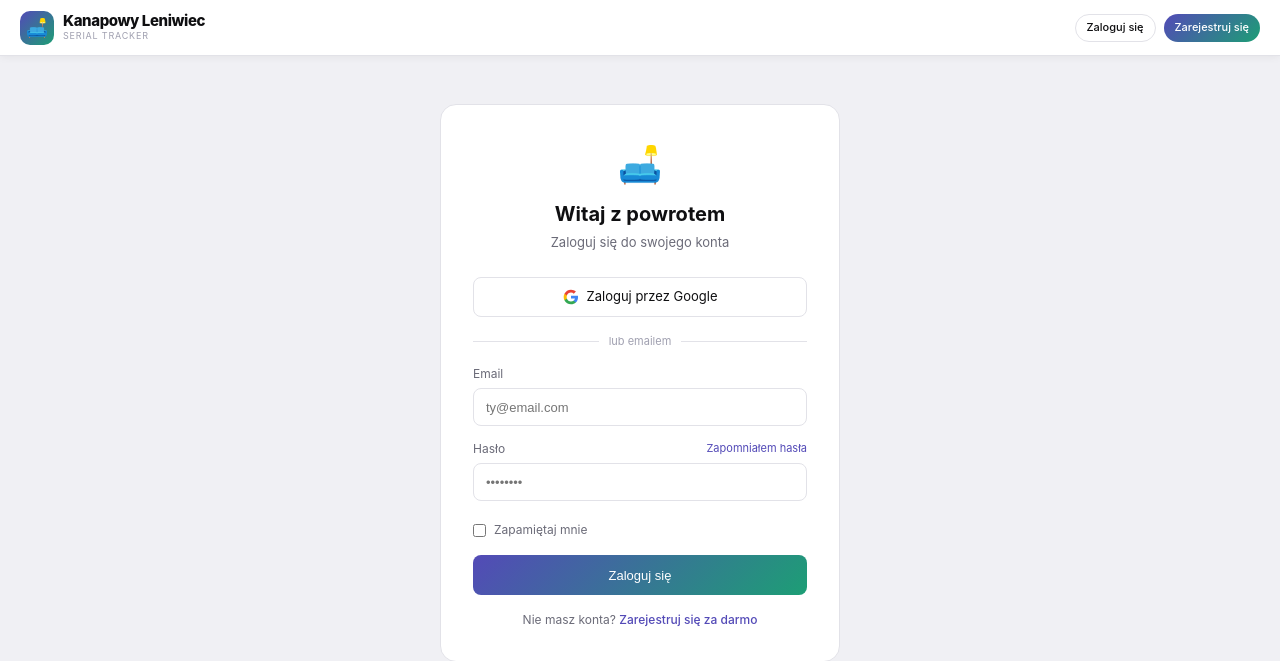
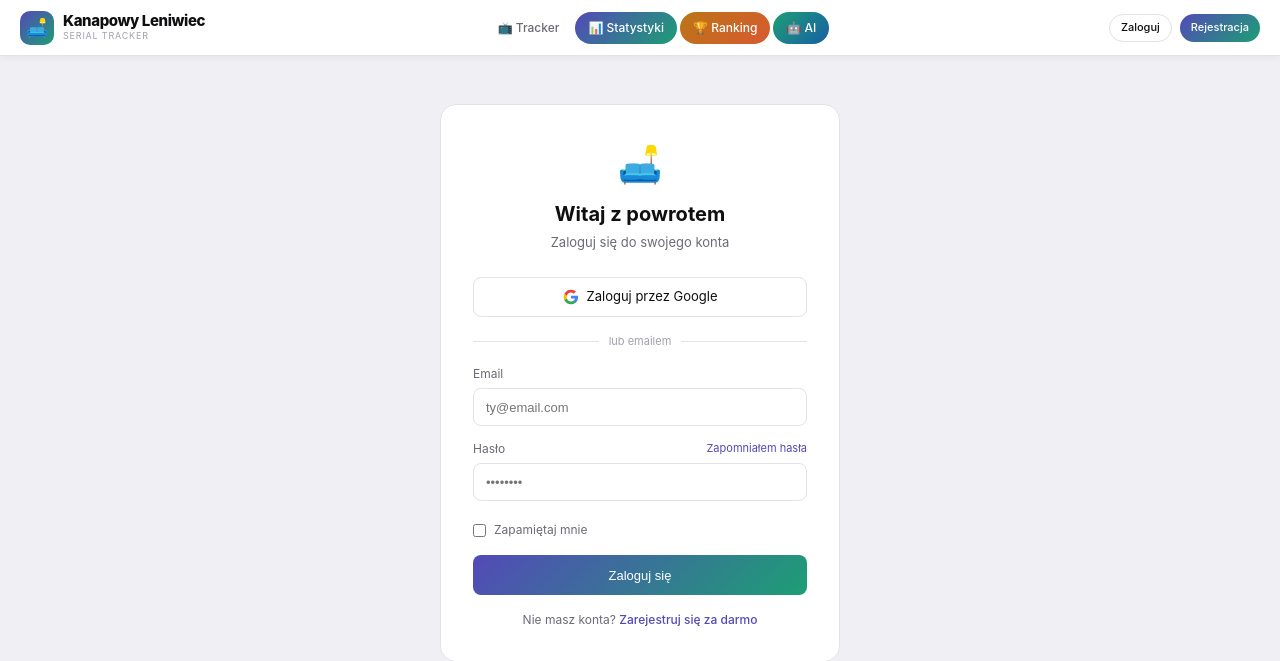
Before and after one commit to MarcinCeg/kanapowiec-v2, a Flask app: page /auth/login in a window 1280 px wide. Shown: the top 661 px of the page. Run offline with Flask 3, Linux system fonts and the light colour scheme.

Commit message:
Update base.html

```diff
--- a/templates/base.html
+++ b/templates/base.html
@@ -359,14 +359,15 @@ main{max-width:1100px;margin:0 auto;padding:16px 20px}
     </div>
   </a>
 
-  {% if current_user.is_authenticated %}
   <div class="nav-center">
     <a href="/app" class="nav-tab tracker-tab {% if request.endpoint == 'main.index' %}active{% endif %}">📺 Tracker</a>
     <a href="/stats" class="nav-tab stats-tab {% if request.endpoint == 'main.stats' %}active{% endif %}">📊 Statystyki</a>
     <a href="/ranking" class="nav-tab ranking-tab {% if request.endpoint == 'main.ranking' %}active{% endif %}">🏆 Ranking</a>
     <a href="/ai" class="nav-tab ai-tab {% if request.endpoint == 'main.ai_page' %}active{% endif %}">🤖 AI</a>
   </div>
+
   <div class="nav-right">
+    {% if current_user.is_authenticated %}
     <a href="/settings" class="nav-user-pill">
       <div class="nav-avatar" style="background:{{ current_user.avatar_color }}">{{ current_user.initials }}</div>
       <div class="nav-user-info">
@@ -377,6 +378,10 @@ main{max-width:1100px;margin:0 auto;padding:16px 20px}
         <div class="nav-rank">{{ current_user.active_title.ico }} {{ current_user.active_title.name }}</div>
       </div>
     </a>
+    {% else %}
+    <a href="/auth/login" class="btn btn-sm">Zaloguj</a>
+    <a href="/auth/register" class="btn btn-sm btn-primary">Rejestracja</a>
+    {% endif %}
     <button class="hamburger" id="hamburgerBtn" onclick="toggleDrawer()"><span></span><span></span><span></span></button>
   </div>
 
@@ -387,20 +392,17 @@ main{max-width:1100px;margin:0 auto;padding:16px 20px}
     <a href="/ranking" class="drawer-tab ranking-tab" onclick="closeDrawer()">🏆 Ranking</a>
     <a href="/ai" class="drawer-tab ai-tab" onclick="closeDrawer()">🤖 AI</a>
     <div class="drawer-divider"></div>
+    {% if current_user.is_authenticated %}
     <a href="/settings" class="drawer-tab" onclick="closeDrawer()">⚙️ Ustawienia</a>
     <a href="/auth/logout" class="drawer-tab" onclick="closeDrawer()">🚪 Wyloguj</a>
+    {% else %}
+    <a href="/auth/login" class="drawer-tab" onclick="closeDrawer()">🔑 Zaloguj się</a>
+    <a href="/auth/register" class="drawer-tab btn-primary" style="background:linear-gradient(135deg,var(--purple),var(--teal));color:#fff" onclick="closeDrawer()">🚀 Zarejestruj się</a>
+    {% endif %}
   </div>
-
-  {% else %}
-  <div class="nav-right">
-    <a href="/auth/login" class="btn btn-sm">Zaloguj się</a>
-    <a href="/auth/register" class="btn btn-sm btn-primary">Zarejestruj się</a>
-  </div>
-  {% endif %}
 </nav>
 
 {# ── BOTTOM NAV (mobile, tylko zalogowani) ── #}
-{% if current_user.is_authenticated %}
 <nav class="bottom-nav">
   <div class="bottom-nav-inner">
     <a href="/app" class="bot-tab {% if request.endpoint == 'main.index' %}active{% endif %}">
@@ -421,7 +423,6 @@ main{max-width:1100px;margin:0 auto;padding:16px 20px}
     </a>
   </div>
 </nav>
-{% endif %}
 
 {% with messages = get_flashed_messages(with_categories=true) %}
 {% if messages %}
```
